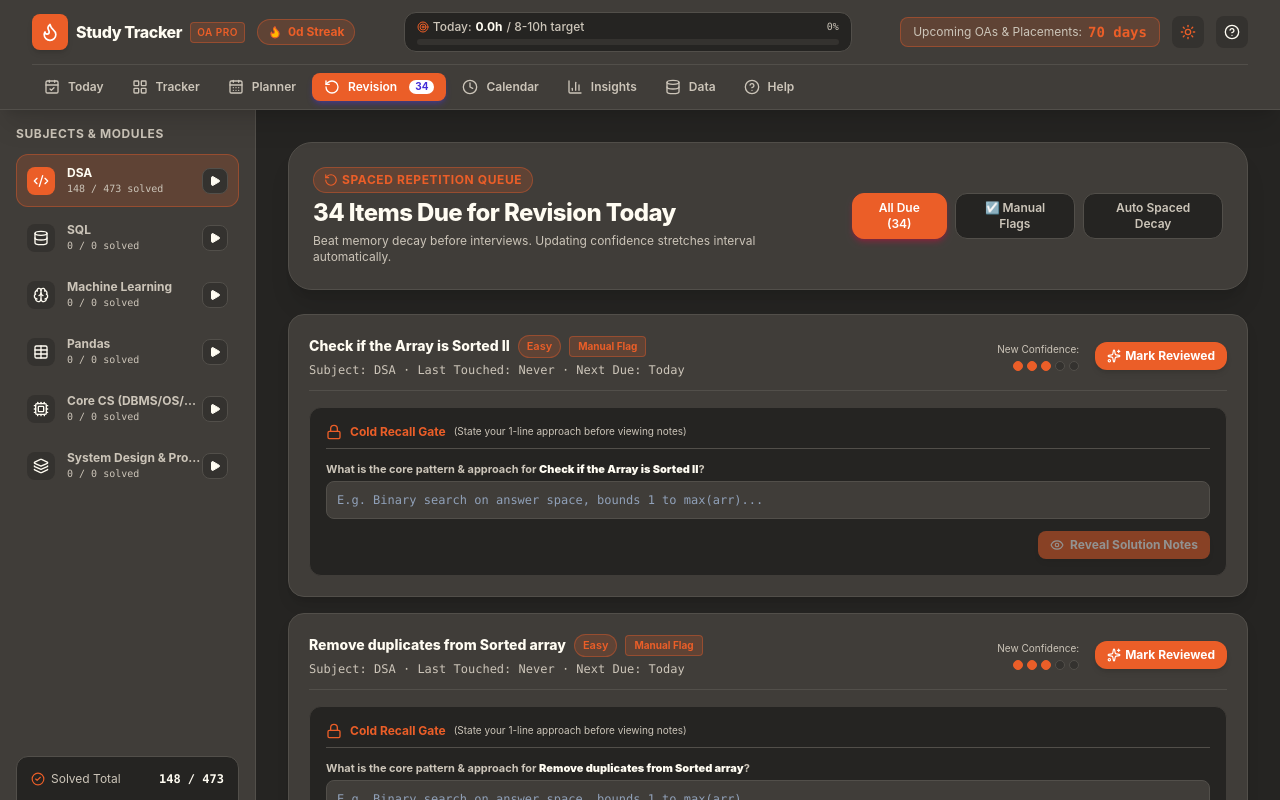
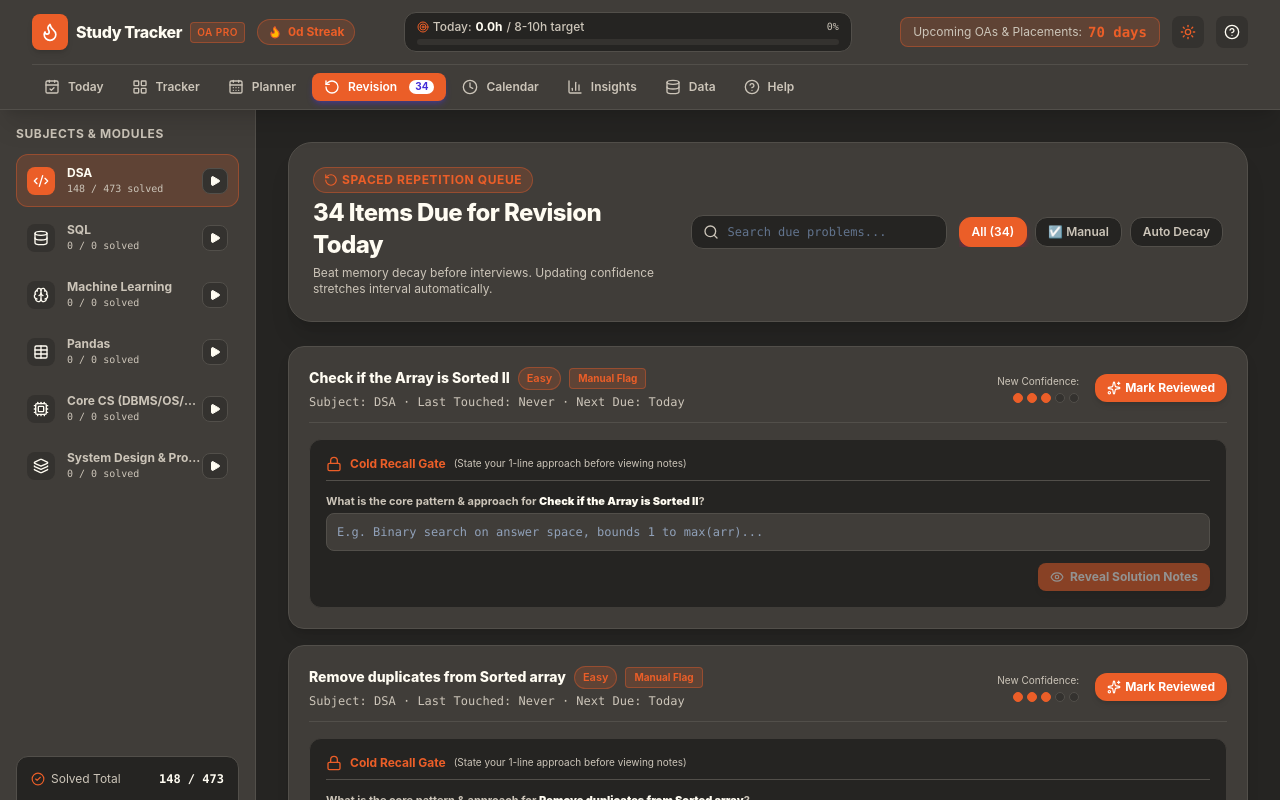
Before and after one commit to sogalabhi/tracking, a React (Vite) app: page /revision in a window 1280 px wide. Shown: the top 800 px of the page. Built offline with nearby package versions, Linux system fonts and the light colour scheme.

Commit message:
feat(revision): add live search bar filter to Revision View

```diff
--- a/src/components/revision/RevisionView.jsx
+++ b/src/components/revision/RevisionView.jsx
@@ -1,5 +1,5 @@
 import React, { useState } from 'react';
-import { RotateCcw, CheckCircle2, Sparkles, Filter, ExternalLink } from 'lucide-react';
+import { RotateCcw, CheckCircle2, Sparkles, Filter, ExternalLink, Search } from 'lucide-react';
 import { useApp } from '../../context/AppContext';
 import { getDueRevisionQueue } from '../../services/spacedRepetition';
 import { ConfidenceMeter } from '../common/ConfidenceMeter';
@@ -9,12 +9,21 @@ import { ColdRecallGate } from './ColdRecallGate';
 export function RevisionView() {
   const { items, setConfidence, toggleDone, toggleRevisionFlag } = useApp();
   const [activeTab, setActiveTab] = useState('all'); // 'all' | 'manual' | 'auto'
+  const [searchQuery, setSearchQuery] = useState('');
 
   const dueQueue = getDueRevisionQueue(items);
 
   const filteredQueue = dueQueue.filter((item) => {
-    if (activeTab === 'manual') return item.revisionFlag;
-    if (activeTab === 'auto') return !item.revisionFlag && item.done;
+    if (activeTab === 'manual' && !item.revisionFlag) return false;
+    if (activeTab === 'auto' && (item.revisionFlag || !item.done)) return false;
+
+    if (searchQuery.trim()) {
+      const q = searchQuery.toLowerCase();
+      const matchesTitle = item.title.toLowerCase().includes(q);
+      const matchesNotes = (item.notes || '').toLowerCase().includes(q);
+      const matchesSubject = (item.subjectId || '').toLowerCase().includes(q);
+      if (!matchesTitle && !matchesNotes && !matchesSubject) return false;
+    }
     return true;
   });
 
@@ -22,7 +31,7 @@ export function RevisionView() {
     <div className="space-y-6">
       {/* Top Banner */}
       <div className="bg-slate-900 border border-slate-800 rounded-3xl p-6 shadow-xl flex flex-col md:flex-row items-center justify-between gap-4">
-        <div className="space-y-1">
+        <div className="space-y-1 flex-1">
           <div className="flex items-center gap-2">
             <span className="px-2.5 py-1 rounded-full bg-rose-950 text-rose-300 border border-rose-800/60 text-xs font-bold uppercase tracking-wider flex items-center gap-1">
               <RotateCcw className="w-3.5 h-3.5" /> Spaced Repetition Queue
@@ -36,17 +45,30 @@ export function RevisionView() {
           </p>
         </div>
 
-        {/* Filter Tabs */}
-        <div className="flex items-center gap-2">
+        {/* Search Input & Filter Tabs */}
+        <div className="flex flex-col sm:flex-row items-center gap-3 w-full md:w-auto">
+          {/* Search Bar */}
+          <div className="relative w-full sm:w-64">
+            <Search className="w-4 h-4 text-slate-500 absolute left-3 top-1/2 -translate-y-1/2" />
+            <input
+              type="text"
+              value={searchQuery}
+              onChange={(e) => setSearchQuery(e.target.value)}
+              placeholder="Search due problems..."
+              className="w-full pl-9 pr-4 py-2 bg-slate-950 border border-slate-800 rounded-xl text-xs text-white placeholder-slate-500 focus:outline-none focus:border-rose-500 font-mono"
+            />
+          </div>
+
+          <div className="flex items-center gap-2 w-full sm:w-auto overflow-x-auto">
             {[
-            { id: 'all', label: `All Due (${dueQueue.length})` },
-            { id: 'manual', label: '☑ Manual Flags' },
-            { id: 'auto', label: 'Auto Spaced Decay' }
+              { id: 'all', label: `All (${dueQueue.length})` },
+              { id: 'manual', label: '☑ Manual' },
+              { id: 'auto', label: 'Auto Decay' }
             ].map((tab) => (
               <button
                 key={tab.id}
                 onClick={() => setActiveTab(tab.id)}
-              className={`px-3 py-1.5 rounded-xl text-xs font-semibold border transition-all ${
+                className={`px-3 py-1.5 rounded-xl text-xs font-semibold border transition-all whitespace-nowrap ${
                   activeTab === tab.id
                     ? 'bg-rose-600 border-rose-500 text-white shadow-md shadow-rose-600/30'
                     : 'bg-slate-950 border-slate-800 text-slate-400 hover:text-slate-200'
@@ -55,6 +77,7 @@ export function RevisionView() {
                 {tab.label}
               </button>
             ))}
+          </div>
         </div>
       </div>
 
```
Lines whose indentation alone changed are shown as unchanged.
